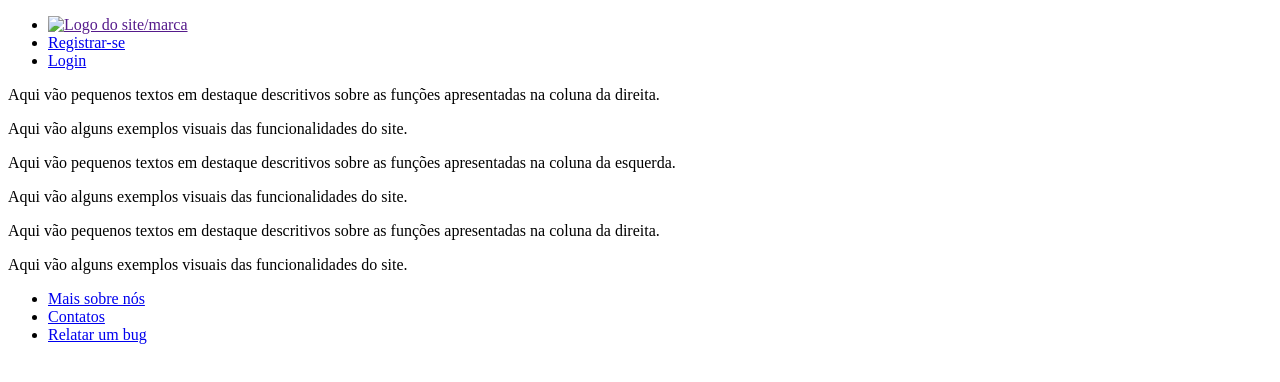
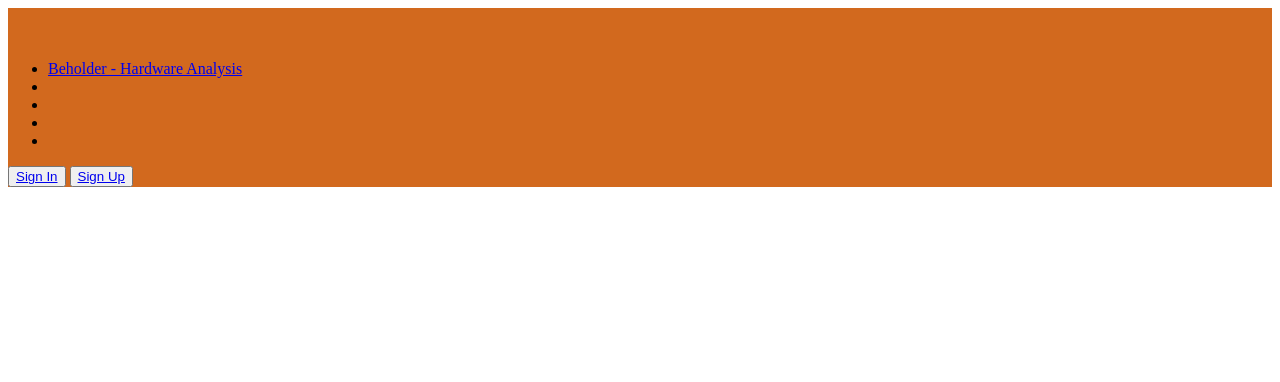
Before and after one commit to CleydsonSaldanha/DW---Project, a plain HTML site: page index.html in a window 1280 px wide. Drawn offline with Linux system fonts and the light colour scheme.

Commit message:
Add files via upload

```diff
--- a/index.html
+++ b/index.html
@@ -1,78 +1,34 @@
-<!--
-  Esta é a página inicial do projeto de um site/aplicação que simula uma agenda/diário online.
-  Com registro de usuários e entradas de texto, imagem e arquivos de audio que simulam uma agenda/diário.
--->
 <!DOCTYPE html>
 <html lang="en">
-  <head>
-    <meta charset="UTF-8" />
-    <meta http-equiv="X-UA-Compatible" content="IE=edge" />
-    <meta name="viewport" content="width=device-width, initial-scale=1.0" />
-    <title>Carcaça do Projeto</title>
-  </head>
-  <body>
-    <header>
-      <section id="Barra de navegação">
-        <ul id="Opções da Barra">
-          <li>
-            <a href=""
-              ><img
-                src="/projeto/src/645-6453879_download-svg-download-png-generic-social-media-icon.png"
-                alt="Logo do site/marca"
-            /></a>
-          </li>
-          <li><a href="/projeto/registro.html">Registrar-se</a></li>
-          <li><a href="/projeto/login.html">Login</a></li>
-        </ul>
-      </section>
-    </header>
+<head>
+  <meta charset="UTF-8">
+  <meta http-equiv="X-UA-Compatible" content="IE=edge">
+  <meta name="viewport" content="width=device-width, initial-scale=1.0">
+  <title>Document</title>
+</head>
+<body>
+  <section id="NavBar" class="p-3" style="border-bottom: 430px; background-color:chocolate">
+    <div class="container">
+        <div class="d-flex flex-wrap align-items-center justify-content-center justify-content-lg-start">
+            <a href="/" class="d-flex align-items-center mb-2 mb-lg-0 text-white text-decoration-none">
+              <svg class="bi me-2" width="40" height="32" role="img" aria-label="Bootstrap"><use xlink:href="#bootstrap"></use></svg>
+            </a>
 
-    <section id="main">
-      <section id="exRegistrar">
-        <section id="coluna Esquerda">
-          <p>
-            Aqui vão pequenos textos em destaque descritivos sobre as funções
-            apresentadas na coluna da direita.
-          </p>
-        </section>
+            <ul class="nav col-12 col-lg-auto me-lg-auto mb-2 justify-content-center mb-md-0">
+              <li><a href="#" class="nav-link px-2 text-dark bolder">Beholder - Hardware Analysis</a></li>
+              <li><a href="" class="nav-link px-2 text-white"></a></li>
+              <li><a href="" class="nav-link px-2 text-white"></a></li>
+              <li><a href="" class="nav-link px-2 text-white"></a></li>
+              <li><a href="" class="nav-link px-2 text-white"></a></li>
+            </ul>
 
-        <section id="coluna Direita">
-          <p>Aqui vão alguns exemplos visuais das funcionalidades do site.</p>
-        </section>
-      </section>
+            <div class="text-end">
+              <button type="button" class="btn btn-outline-light me-2"><a href="login.html">Sign In</a></button>
+              <button type="button" class="btn btn-outline-light me-2"><a href="registro.html">Sign Up</a></button>
+            </div>
+        </div>
+    </div>
+</section>
 
-      <section id="exConsultar">
-        <section id="coluna Direita">
-          <p>
-            Aqui vão pequenos textos em destaque descritivos sobre as funções
-            apresentadas na coluna da esquerda.
-          </p>
-        </section>
-
-        <section id="coluna Esquerda">
-          <p>Aqui vão alguns exemplos visuais das funcionalidades do site.</p>
-        </section>
-      </section>
-
-      <section id="exEditar">
-        <section id="coluna Esquerda">
-          <p>
-            Aqui vão pequenos textos em destaque descritivos sobre as funções
-            apresentadas na coluna da direita.
-          </p>
-        </section>
-
-        <section id="coluna Direita">
-          <p>Aqui vão alguns exemplos visuais das funcionalidades do site.</p>
-        </section>
-      </section>
-    </section>
-    <footer id="Footer"></footer>
-      <ul>
-        <li><a href="about.html">Mais sobre nós</a></li>
-        <li><a href="contato.html">Contatos</a></li>
-        <li><a href="bugfeedback.html">Relatar um bug</a></li>
-      </ul>
-    </footer>
-  </body>
+</body>
 </html>
```
Also changed, not shown: dashboard.html (added, +190 -0 lines), login.html (+5 -5 lines), add.svg (added), user.png (added), user.svg (added).
